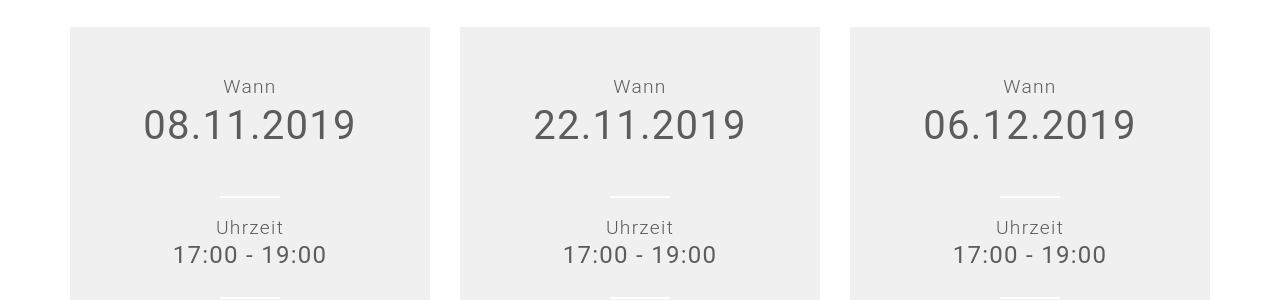
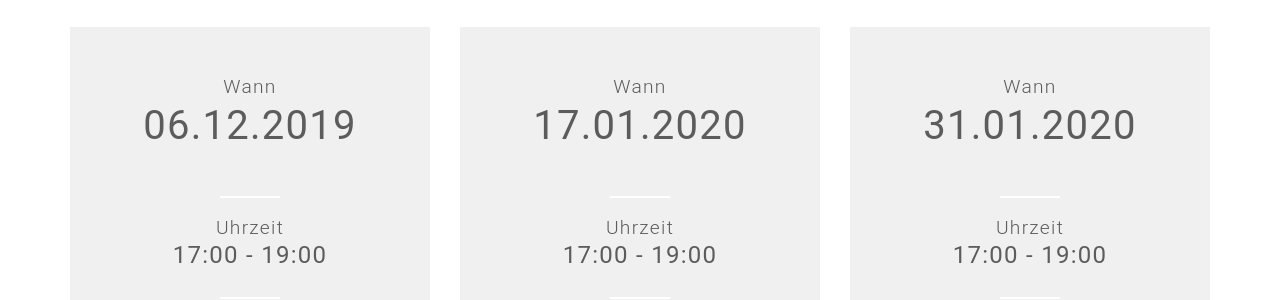
Before and after one commit to coderdojo-wien/coderdojo-wien.github.io, a Jekyll site: the page built from index.html, in a window 1280 px wide and 900 px high, scrolled down 3770 px. Shown: the part 158-458 px from the top of the window. Built offline with Jekyll 4.4.1, drawn with Linux system fonts in a browser that asks for light colours; nearby versions of some CDN libraries; comment, search, counter and statistics services are not loaded.

Commit message:
Update events.yml

```diff
--- a/_data/events.yml
+++ b/_data/events.yml
@@ -5,29 +5,29 @@ description: "Für ein CoderDojo brauchst du grundsätzlich einen Laptop, wobei
 note: "* Bitte beachte, dass wir nicht jedem einen Computer zur Verfügung stellen können. Eine Reservierung erlischt 15 min nach Beginn des CoderDojos."
 
 events-list:
-- event-date: 08.11.2019
-  event-time: 17:00 - 19:00
-  event-startdate: 2019-11-08T15:00:00Z
-  event-enddate: 2018-11-08T17:00:00Z
-  event-place: <a href="#main-event-place-map">VERBUND, Am Hof 6a, 1010 Wien</a>
-  event-placename: VERBUND
-  event-registration-url: "https://www.eventbrite.de/e/coderdojo-wien-at-verbund-registrierung-74656424375"
-  event-notebook-code: "CODERDOJO-NOTEBOOK"
-
-- event-date: 22.11.2019
-  event-time: 17:00 - 19:00
-  event-startdate: 2019-11-22T15:00:00Z
-  event-enddate: 2019-11-22T17:00:00Z
-  event-place: <a href="#main-event-place-map">VERBUND, Am Hof 6a, 1010 Wien</a>
-  event-placename: VERBUND
-  event-registration-url: "https://www.eventbrite.de/e/coderdojo-wien-at-verbund-registrierung-76529258071"
-  event-notebook-code: "CODERDOJO-NOTEBOOK"
-
 - event-date: 06.12.2019
   event-time: 17:00 - 19:00
   event-startdate: 2019-12-06T15:00:00Z
-  event-enddate: 2018-12-06T17:00:00Z
+  event-enddate: 2019-12-06T17:00:00Z
   event-place: <a href="#main-event-place-map">VERBUND, Am Hof 6a, 1010 Wien</a>
   event-placename: VERBUND
   event-registration-url: "https://www.eventbrite.de/e/coderdojo-wien-at-verbund-registrierung-78866226005"
   event-notebook-code: "CODERDOJO-NOTEBOOK"
+
+- event-date: 17.01.2020
+  event-time: 17:00 - 19:00
+  event-startdate: 2020-01-17T15:00:00Z
+  event-enddate: 2020-01-17T17:00:00Z
+  event-place: <a href="#main-event-place-map">VERBUND, Am Hof 6a, 1010 Wien</a>
+  event-placename: VERBUND
+  event-registration-url: "https://www.eventbrite.de/e/coderdojo-wien-at-verbund-registrierung-83316193979"
+  event-notebook-code: "CODERDOJO-NOTEBOOK"
+
+- event-date: 31.01.2020
+  event-time: 17:00 - 19:00
+  event-startdate: 2020-01-31T15:00:00Z
+  event-enddate: 2020-01-31T17:00:00Z
+  event-place: <a href="#main-event-place-map">VERBUND, Am Hof 6a, 1010 Wien</a>
+  event-placename: VERBUND
+  event-registration-url: "https://www.eventbrite.de/e/coderdojo-wien-at-verbund-registrierung-83316193979"
+  event-notebook-code: "CODERDOJO-NOTEBOOK"
```
